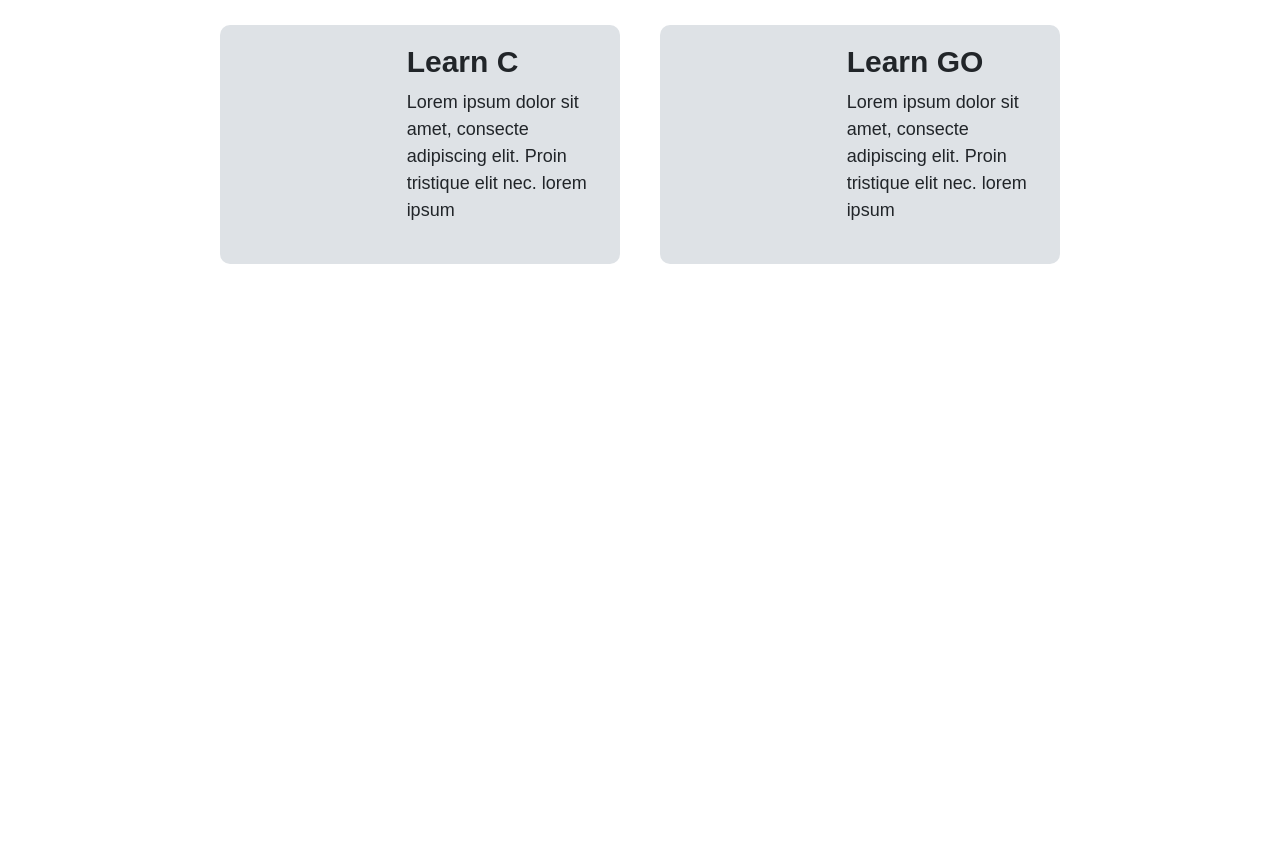
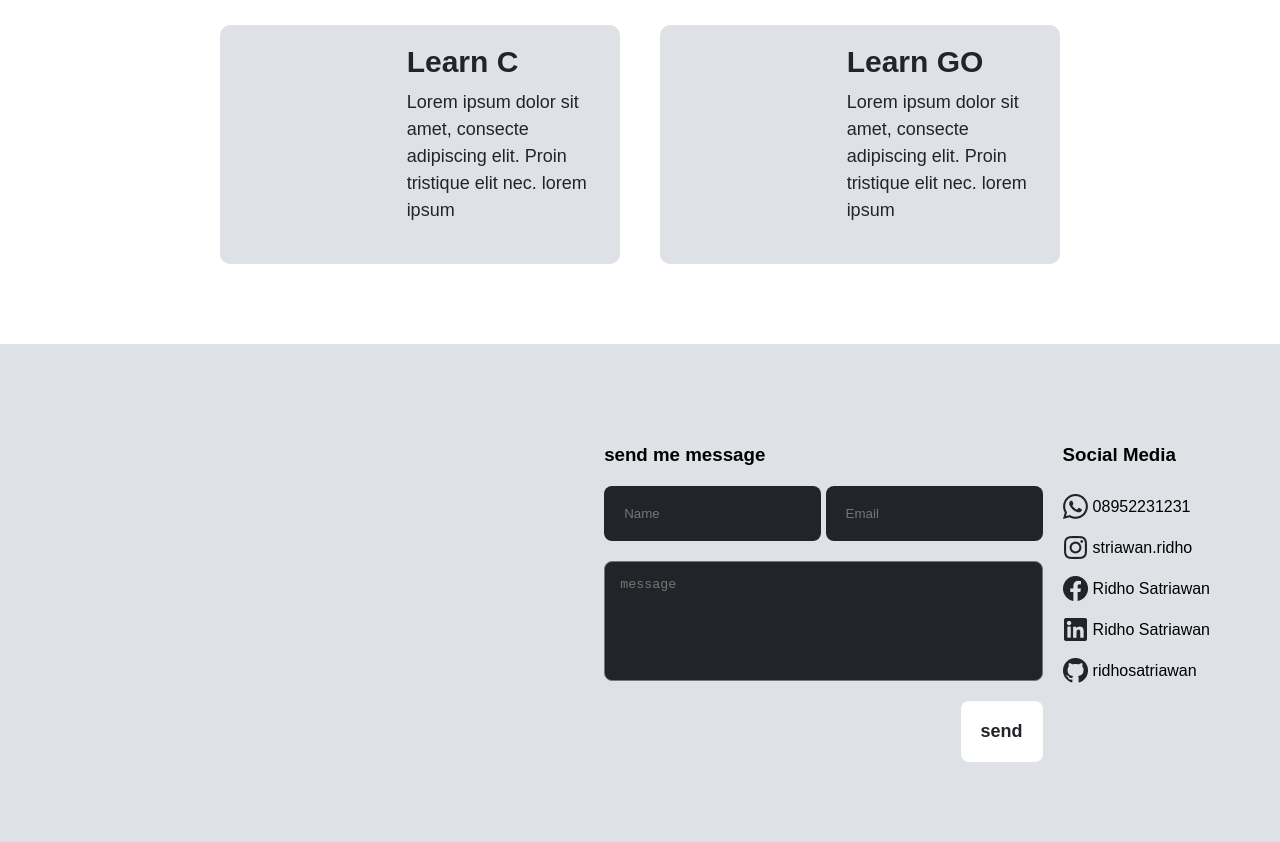
Before and after one commit to wedadosama/K, a plain HTML site: page index.html in a window 1280 px wide. Shown: the part 2046-2888 px from the top of the page. Before the commit the page ends 2390 px from the top, so only its background shows below. Drawn offline with Linux system fonts and the light colour scheme.

Commit message:
Add:Contact Section

```diff
--- a/asstes/styles/main.css
+++ b/asstes/styles/main.css
@@ -199,3 +199,53 @@ background-color:var(--platinum);
   height: 100%;
   background-color: var(--gray);
 }
+.contact {
+  background-color: var(--platinum);
+}
+.contact .contact-me{
+  display: flex;
+  justify-content: end;
+  flex-wrap: wrap;
+  gap: 20px;
+}
+.contact .contact-me h3 {
+  margin: 20px 0;
+}
+.contact .form form input {
+  padding: 20px;
+  background-color: var(--dark-gunmetal);
+  border: none;
+  outline: none;
+  border-radius: 8px;
+  color: var(--white);
+}
+.contact .form form input .placeholder{
+  color: var(--platinum);
+}
+.contact .form form textarea {
+  display: block;
+  width: 100%;
+  height: 120px;
+  padding: 15px;
+  margin: 20px 0;
+
+  background-color: var(--dark-gunmetal);
+  border-radius: 8px;
+  resize: none;
+}
+.contact .form form input[type="submit"] {
+  display: block;
+  width: fit-content;
+  margin-left: auto;
+  font-weight: bold;
+  font-size: 18px;
+  color: var(--dark-gunmetal);
+  background-color: var(--white);
+}
+.contact .contact-me .link-style ul li {
+  display: flex;
+  align-items: center;
+  gap: 5px;
+  padding: 8px 0;
+
+}
--- a/index.html
+++ b/index.html
@@ -121,6 +121,33 @@
           </div>
       </div>
   </section>
+  <section class="contact">
+    <div class="container">
+     <div class="contact-me">
+      <div class="form">
+        <h3>send me message</h3>
+        <form>
+          <label for="text"></label>
+          <input type="text" id="text" placeholder="Name" required>
+          <label for="email"></label>
+          <input type="email" id="email" placeholder="Email" required>
+          <textarea name="message" id="message" placeholder="message"></textarea>
+          <input type="submit" value="send">
+        </form>
+      </div>
+      <div class="link-style">
+        <h3>Social Media</h3>
+        <ul>
+        <li><img src="./asstes/icons/whatsapp.png">08952231231</li>
+        <li><img src="./asstes/icons/instagram.png">striawan.ridho</li>
+        <li><img src="./asstes/icons/facebook.png">Ridho Satriawan</li>
+        <li><img src="./asstes/icons/linkedin.png">Ridho Satriawan</li>
+        <li><img src="./asstes/icons/github.webp">ridhosatriawan</li>
+        </ul>
+      </div>
+     </div>
+    </div>
+  </section>
   </main>
 
 </body>
```
